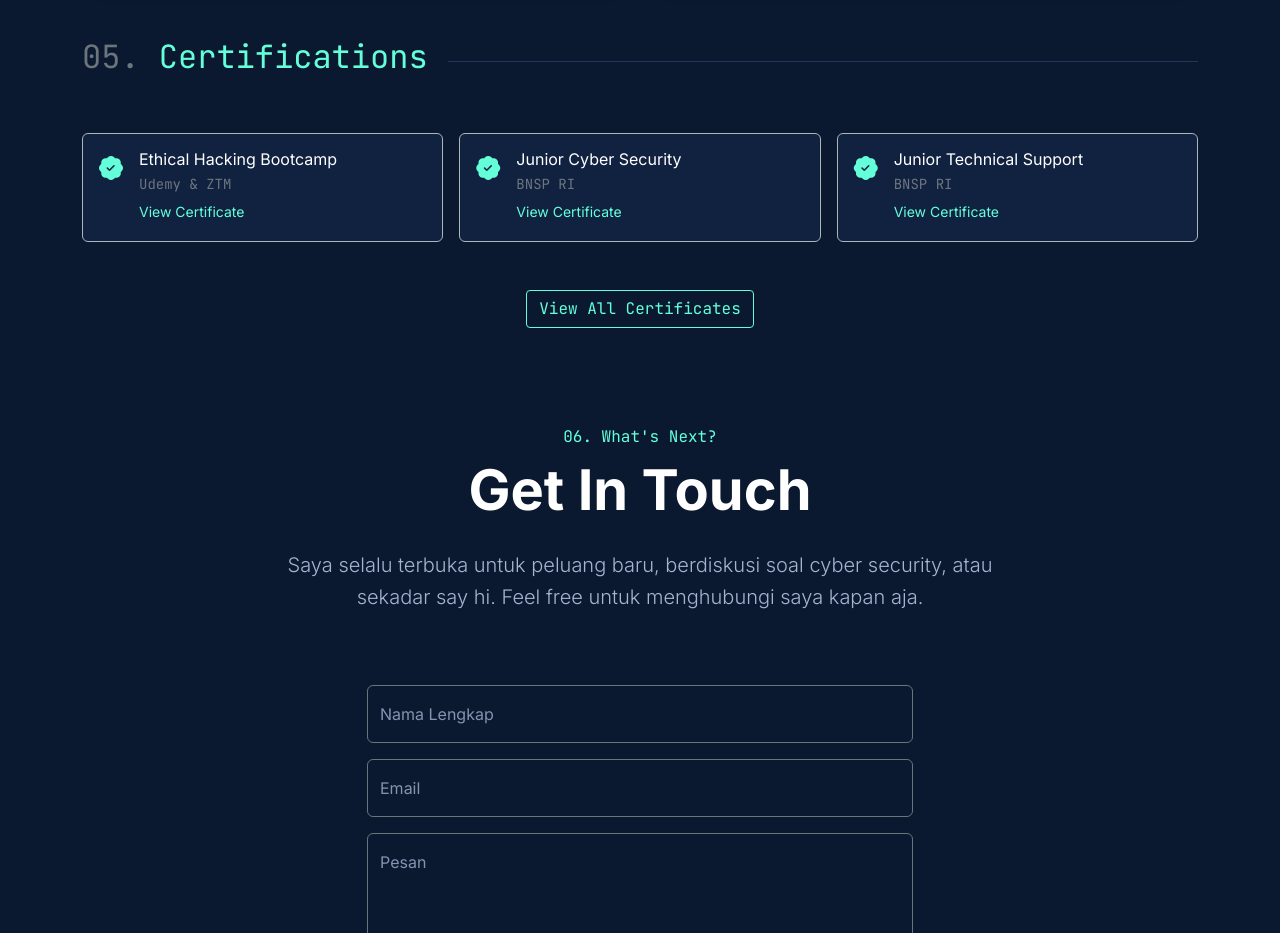
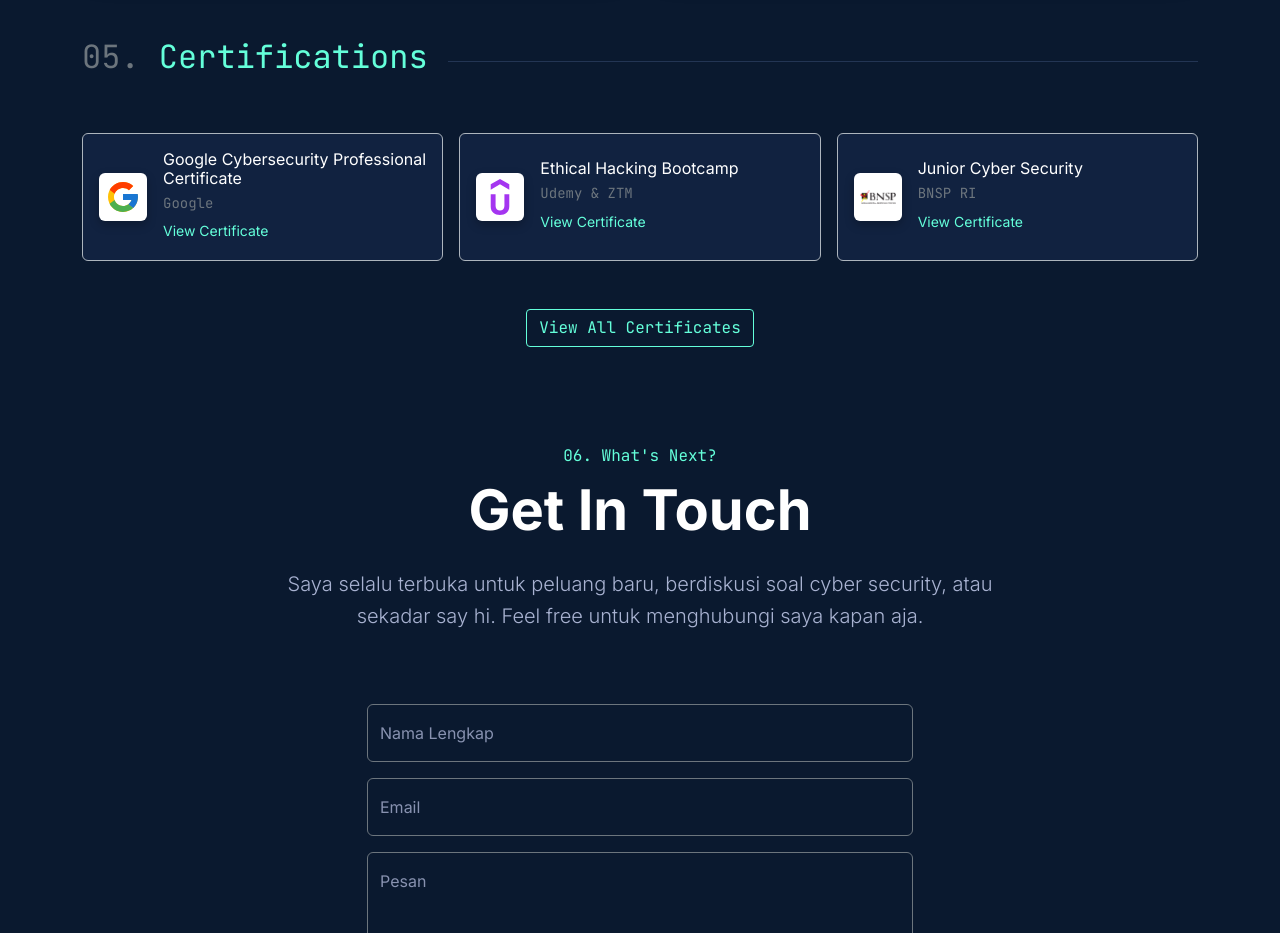
Before and after one commit to Irfan3006/website-portfolio, a plain HTML site: page portofolio/index.html in a window 1280 px wide. Shown: the part 2980-3913 px from the top of the page. Drawn offline with nearby package versions, Linux system fonts and the light colour scheme.

Commit message:
feat: add Google Cyber Security cert, official issuer logos, and fix cert section grid

```diff
--- a/portofolio/css/style.css
+++ b/portofolio/css/style.css
@@ -327,3 +327,35 @@ textarea:-webkit-autofill:focus {
 .achievement-content {
     background-color: var(--bg-secondary);
 }
+
+/* CERTIFICATION CARDS */
+.cert-item {
+    transition: all 0.3s cubic-bezier(0.645, 0.045, 0.355, 1);
+}
+
+.cert-item:hover {
+    transform: translateY(-5px);
+    border-color: var(--accent-cyan) !important;
+    box-shadow: 0 10px 25px -10px rgba(100, 255, 218, 0.2);
+}
+
+.cert-icon-wrapper {
+    width: 48px;
+    height: 48px;
+    background-color: #ffffff;
+    border-radius: 8px;
+    padding: 6px;
+    box-shadow: 0 4px 10px rgba(0, 0, 0, 0.25);
+    transition: all 0.3s ease;
+}
+
+.cert-item:hover .cert-icon-wrapper {
+    transform: scale(1.08);
+    box-shadow: 0 0 15px rgba(100, 255, 218, 0.5);
+}
+
+.cert-logo {
+    width: 100%;
+    height: 100%;
+    object-fit: contain;
+}
--- a/portofolio/index.html
+++ b/portofolio/index.html
@@ -382,21 +382,49 @@
         </div>
         <div class="row g-3">
           <div class="col-md-6 col-lg-4" data-aos="fade-up">
-            <div class="cert-item d-flex align-items-start p-3 bg-dark-card rounded border border-dark-subtle h-100">
-              <i class="bi bi-patch-check-fill text-cyan fs-4 me-3" aria-hidden="true"></i>
-              <div>
-                <h3 class="text-white h6 mb-1">Ethical Hacking Bootcamp</h3>
-                <p class="text-secondary font-mono small mb-1">Udemy & ZTM</p>
-                <a href="https://ude.my/UC-4468ccc8-9ef3-46d1-b711-3c6fee0bd093" target="_blank" rel="noopener noreferrer" aria-label="Lihat Sertifikat Ethical Hacking Bootcamp" class="small text-cyan text-decoration-none"
+            <div class="cert-item d-flex align-items-center p-3 bg-dark-card rounded border border-dark-subtle h-100">
+              <div class="cert-icon-wrapper rounded d-flex align-items-center justify-content-center me-3 flex-shrink-0">
+                <img src="assets/img/google.svg" width="28" height="28" alt="Google Logo" class="cert-logo" loading="lazy" />
+              </div>
+              <div class="flex-grow-1">
+                <h3 class="text-white h6 mb-1">Google Cybersecurity Professional Certificate</h3>
+                <p class="text-secondary font-mono small mb-1">Google</p>
+                <a
+                  href="https://coursera.org/share/fee18454d7e3ef7f69f523fe3e17155b"
+                  target="_blank"
+                  rel="noopener noreferrer"
+                  aria-label="Lihat Sertifikat Google Cybersecurity Professional Certificate"
+                  class="small text-cyan text-decoration-none"
                   >View Certificate</a
                 >
               </div>
             </div>
           </div>
           <div class="col-md-6 col-lg-4" data-aos="fade-up" data-aos-delay="100">
-            <div class="cert-item d-flex align-items-start p-3 bg-dark-card rounded border border-dark-subtle h-100">
-              <i class="bi bi-patch-check-fill text-cyan fs-4 me-3" aria-hidden="true"></i>
-              <div>
+            <div class="cert-item d-flex align-items-center p-3 bg-dark-card rounded border border-dark-subtle h-100">
+              <div class="cert-icon-wrapper rounded d-flex align-items-center justify-content-center me-3 flex-shrink-0">
+                <img src="assets/img/udemy.svg" width="28" height="28" alt="Udemy Logo" class="cert-logo" loading="lazy" />
+              </div>
+              <div class="flex-grow-1">
+                <h3 class="text-white h6 mb-1">Ethical Hacking Bootcamp</h3>
+                <p class="text-secondary font-mono small mb-1">Udemy & ZTM</p>
+                <a
+                  href="https://ude.my/UC-4468ccc8-9ef3-46d1-b711-3c6fee0bd093"
+                  target="_blank"
+                  rel="noopener noreferrer"
+                  aria-label="Lihat Sertifikat Ethical Hacking Bootcamp"
+                  class="small text-cyan text-decoration-none"
+                  >View Certificate</a
+                >
+              </div>
+            </div>
+          </div>
+          <div class="col-md-6 col-lg-4" data-aos="fade-up" data-aos-delay="200">
+            <div class="cert-item d-flex align-items-center p-3 bg-dark-card rounded border border-dark-subtle h-100">
+              <div class="cert-icon-wrapper rounded d-flex align-items-center justify-content-center me-3 flex-shrink-0">
+                <img src="assets/img/bnsp.webp" width="36" height="28" alt="BNSP RI Logo" class="cert-logo" loading="lazy" />
+              </div>
+              <div class="flex-grow-1">
                 <h3 class="text-white h6 mb-1">Junior Cyber Security</h3>
                 <p class="text-secondary font-mono small mb-1">BNSP RI</p>
                 <a
@@ -404,23 +432,6 @@
                   target="_blank"
                   rel="noopener noreferrer"
                   aria-label="Lihat Sertifikat Junior Cyber Security BNSP"
-                  class="small text-cyan text-decoration-none"
-                  >View Certificate</a
-                >
-              </div>
-            </div>
-          </div>
-          <div class="col-md-6 col-lg-4" data-aos="fade-up" data-aos-delay="200">
-            <div class="cert-item d-flex align-items-start p-3 bg-dark-card rounded border border-dark-subtle h-100">
-              <i class="bi bi-patch-check-fill text-cyan fs-4 me-3" aria-hidden="true"></i>
-              <div>
-                <h3 class="text-white h6 mb-1">Junior Technical Support</h3>
-                <p class="text-secondary font-mono small mb-1">BNSP RI</p>
-                <a
-                  href="https://drive.google.com/file/d/1dtcRDh66CT6qwuh5Li0aOOsEHY-YxaB8/view"
-                  target="_blank"
-                  rel="noopener noreferrer"
-                  aria-label="Lihat Sertifikat Junior Technical Support BNSP"
                   class="small text-cyan text-decoration-none"
                   >View Certificate</a
                 >
```
Also changed, not shown: portofolio/assets/img/bnsp.webp (added), portofolio/assets/img/google.svg (added), portofolio/assets/img/udemy.svg (added), portofolio/llms.txt.
